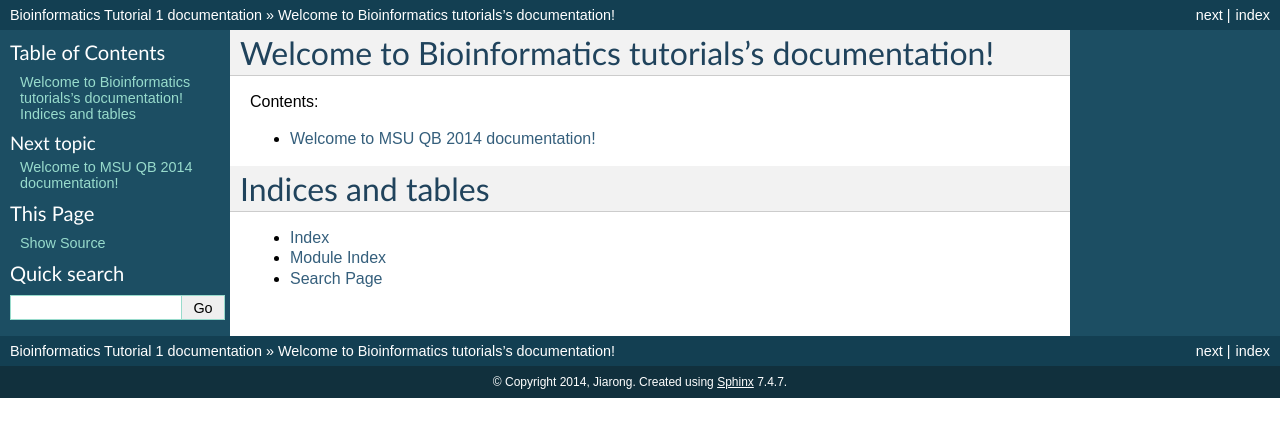
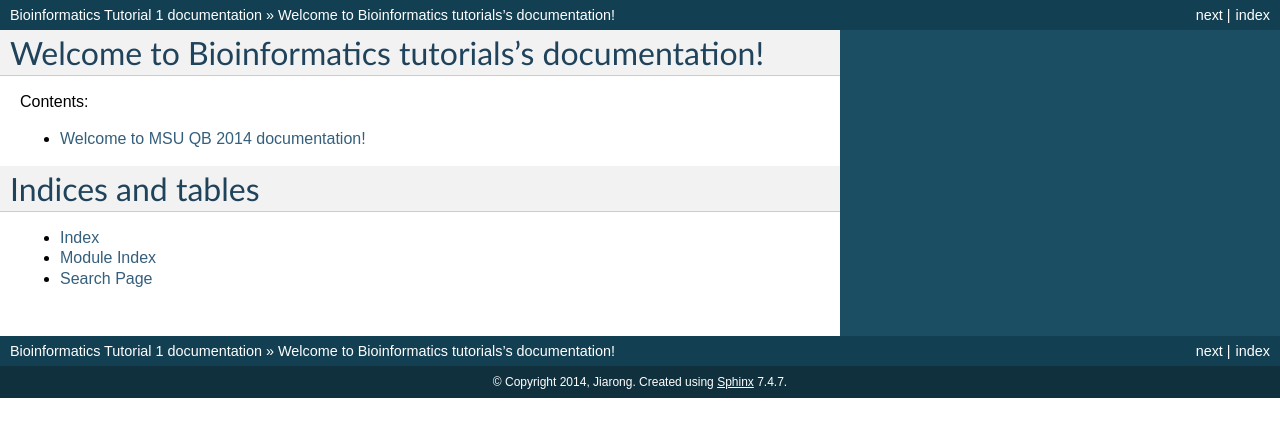
Before and after one commit to jiarong/tutorial, a Sphinx documentation site: the page built from docs/index.rst, in a window 1280 px wide. Shown: the top 437 px of the page. Built offline with Sphinx 7.4.7, drawn with Linux system fonts in a browser that asks for light colours; pages that are not in the unit, such as notebooks, are missing from menus.

Commit message:
remove sidebar

```diff
--- a/docs/conf.py
+++ b/docs/conf.py
@@ -99,7 +99,7 @@
 # Theme options are theme-specific and customize the look and feel of a theme
 # further.  For a list of options available for each theme, see the
 # documentation.
-#html_theme_options = {nosidebar:True}
+html_theme_options = {'nosidebar':True}
 
 # Add any paths that contain custom themes here, relative to this directory.
 #html_theme_path = []
```
Also changed, not shown: 11 other files.
